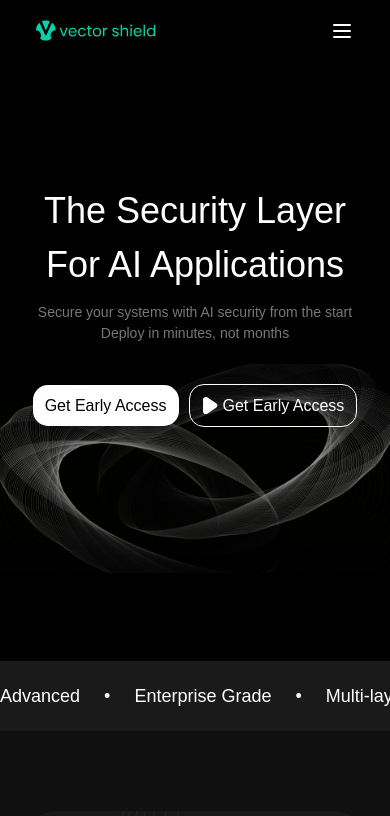
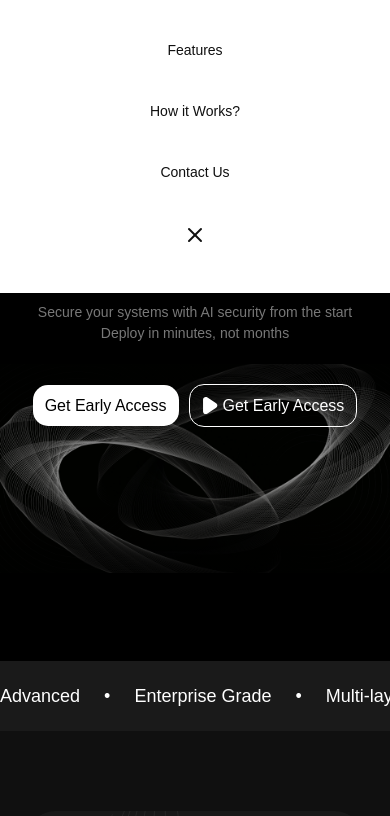
Before and after one commit to Mvishal123/vectorshield, a Next.js app: page / in a window 390 px wide. Shown: the top 816 px of the page. Built offline with nearby package versions, Linux system fonts and the light colour scheme; a web font is replaced by a local one.

Commit message:
add hamburger menu on mobile

```diff
--- a/src/components/early-access.tsx
+++ b/src/components/early-access.tsx
@@ -32,7 +32,7 @@ const EarlyAccess = () => {
         <p className="text-xs text-center md:text-start text-[#5C5C5C] mt-2">
           We respect your privacy and will never share your information
         </p>
-        <div className="mt-[4.5rem] flex justify-center h-[5rem]">
+        <div className="mt-[4.5rem] flex justify-center md:justify-start h-[5rem]">
           <Button variant="primary" size={"big"} disabled={isDisabled}>
             Get Free Early Access
           </Button>
--- a/src/components/header.tsx
+++ b/src/components/header.tsx
@@ -1,12 +1,31 @@
-import React from "react";
+"use client";
+
+import React, { useEffect, useState } from "react";
 import Section from "./section";
 import Link from "next/link";
 import Image from "next/image";
-import { Menu } from "lucide-react";
+import { Menu, X } from "lucide-react";
+import clsx from "clsx";
 
 const Header = () => {
+  const [isOpen, setIsOpen] = useState(true);
+
+  const toggleMenu = () => {
+    setIsOpen((prev) => !prev);
+  };
+
+  const resizeListener = () => setIsOpen(false);
+
+  useEffect(() => {
+    window.addEventListener("resize", resizeListener);
+
+    return () => {
+      window.removeEventListener("resize", resizeListener);
+    };
+  }, []);
+
   return (
-    <header className="h-[6.1rem] fixed top-0 inset-x-0 px-6 bg-black/10 backdrop-blur-md z-50">
+    <header className="h-header fixed top-0 inset-x-0 px-6 bg-black/10 backdrop-blur-md z-50">
       <Section className="flex items-center justify-between h-full">
         <Link href="/">
           <Image
@@ -16,8 +35,13 @@ const Header = () => {
             height={120}
           />
         </Link>
-        <nav className="hidden md:block">
-          <ul className="text-xs flex gap-[4rem]">
+        <nav className="fixed inset-0 md:relative">
+          <ul
+            className={clsx(
+              "text-xs flex-col text-center max-md:py-20 max-md:text-background max-md:font-light space-y-[4rem] md:space-y-0 md:text-start md:flex-row md:flex gap-[4rem]",
+              isOpen ? "inset-0 bg-white" : "hidden"
+            )}
+          >
             <li>
               {" "}
               <Link href="/features">Features</Link>
@@ -30,9 +54,12 @@ const Header = () => {
               {" "}
               <Link href="/features">Contact Us</Link>
             </li>
+            <button className="md:hidden" onClick={toggleMenu}>
+              <X strokeWidth={2} />{" "}
+            </button>
           </ul>
         </nav>
-        <button className="md:hidden">
+        <button className="z-10 md:hidden" onClick={toggleMenu}>
           <Menu />
         </button>
       </Section>
--- a/tailwind.config.ts
+++ b/tailwind.config.ts
@@ -41,6 +41,7 @@ export default {
         19: "3.8rem",
         20: "4rem",
         "section": "8rem",
+        "header": "6.1rem"
       },
       colors: {
         background: "#101010",
```
